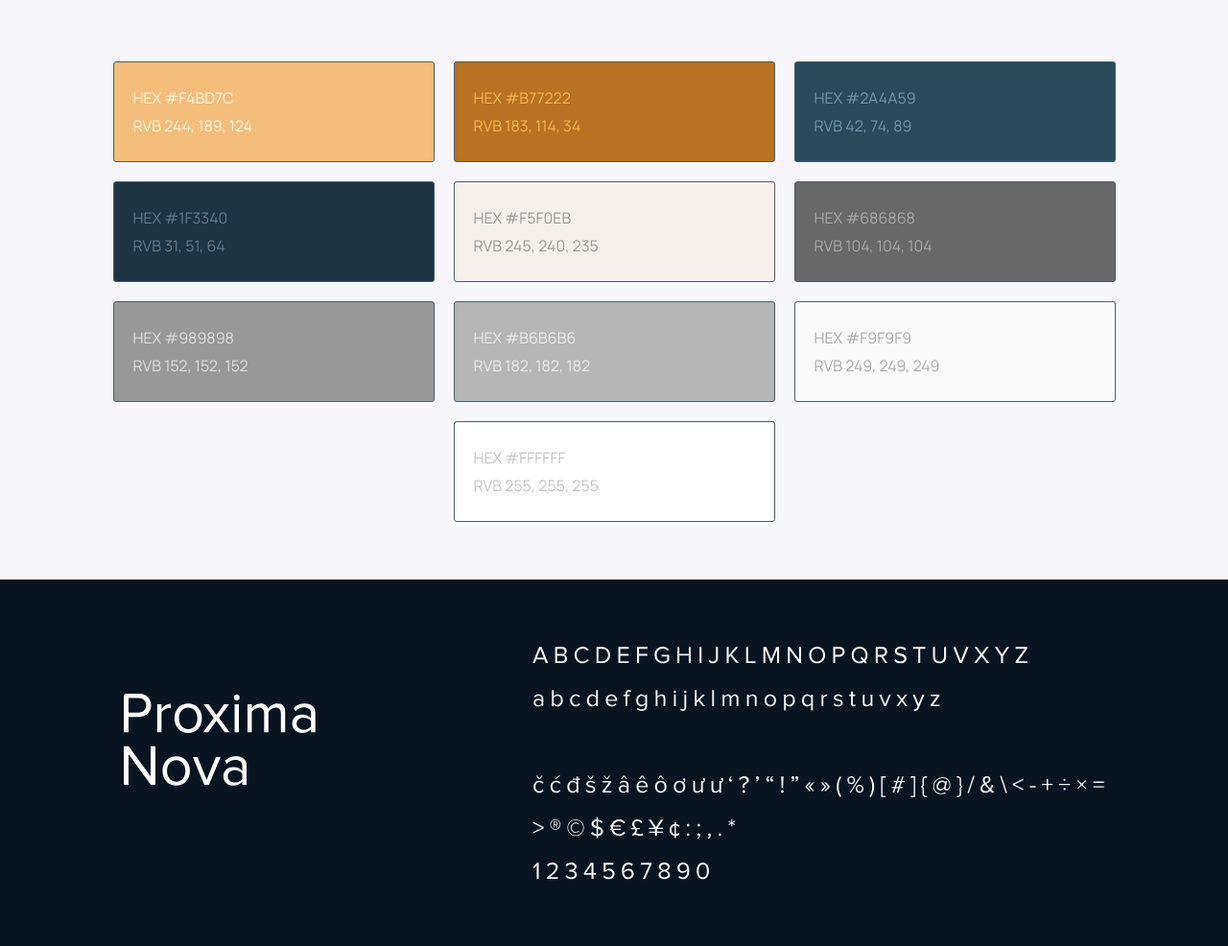
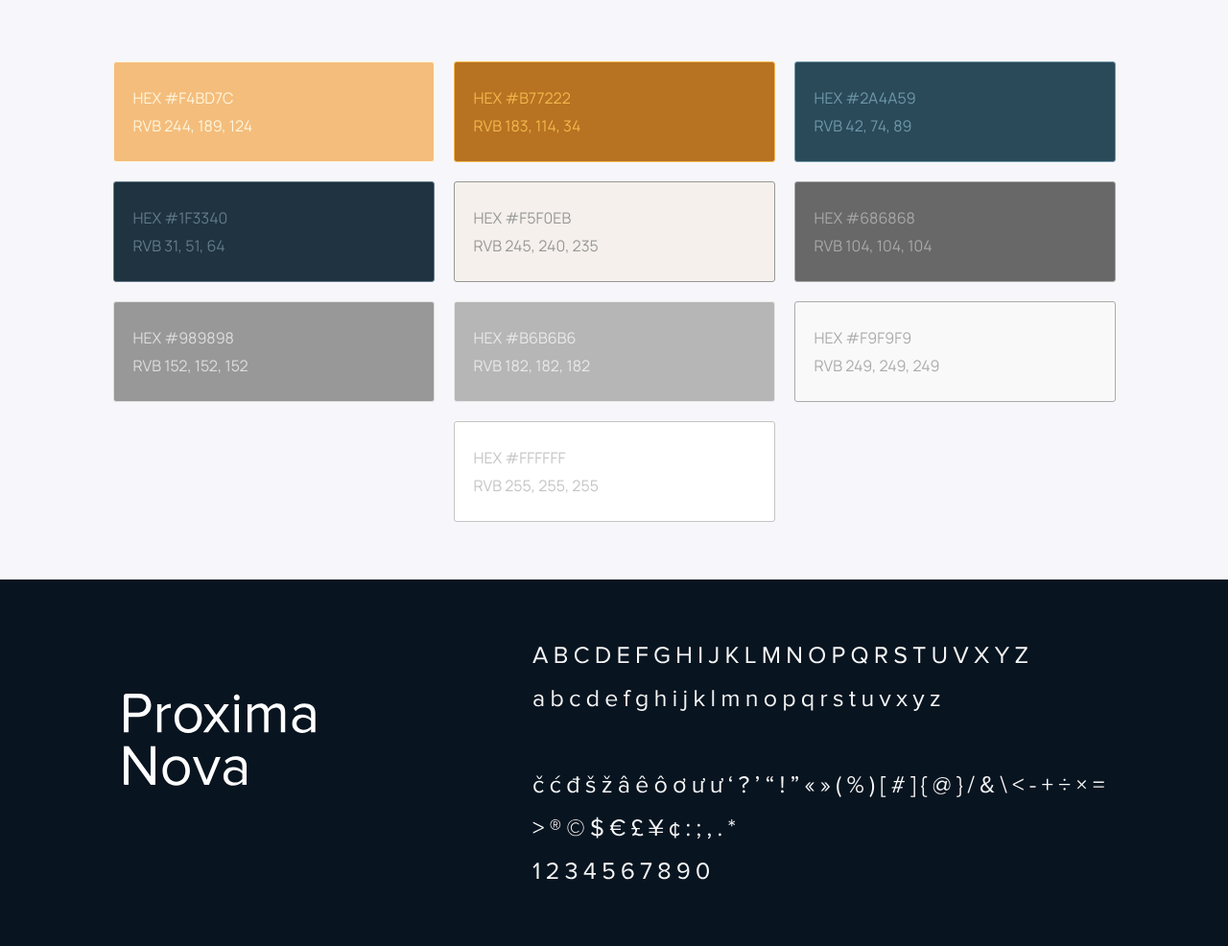
Before and after one commit to lucasjoliveau/portfolio, a PHP site: page /case-studies/recettes-en-pot.html in a window 1280 px wide. Shown: the part 3548-4534 px from the top of the page at 96% size. Run offline with PHP 8.4, Linux system fonts and the light colour scheme; style sheets or scripts are compiled from the project's sources; some libraries are stand-ins or nearby versions.

Commit message:
Remove large images spacing and border radius issue

```diff
--- a/src/case-studies/restaurant-palais-royal.html
+++ b/src/case-studies/restaurant-palais-royal.html
@@ -197,7 +197,7 @@
             </div>
 
             <div class="case-img-8">
-                <img data-aos="fade" src="../images/case-studies/restaurant-palais-royal/case-study-restaurant-palais-royal-wordpress.gif"
+                <img class="case-large-img" data-aos="fade" src="../images/case-studies/restaurant-palais-royal/case-study-restaurant-palais-royal-wordpress.gif"
                      alt="Aperçu de l'interface administrateur WordPress du site web">
             </div>
         </div>
--- a/src/index.html
+++ b/src/index.html
@@ -253,9 +253,7 @@
                                                                      rel="noopener noreferrer"
                                                                      target="_blank">Consulter
                 mon C.V</a></div>
-            <div data-aos="fade-up" data-aos-delay="100" class="button button-secondary"><a href="#"
-                                                                                            rel="noopener noreferrer"
-                                                                                            target="_blank">Entrer en
+            <div data-aos="fade-up" data-aos-delay="100" class="button button-secondary"><a href="#contact">Entrer en
                 contact
                 <svg class="icon-arrow-right" width="23" height="20" viewBox="0 0 23 20" fill="none"
                      xmlns="http://www.w3.org/2000/svg">
--- a/src/scss/components/_case-color.scss
+++ b/src/scss/components/_case-color.scss
@@ -286,7 +286,7 @@
   // Recettes en pot
   .color-palette-recettes-en-pot-1 {
     background: #f4bd7c;
-    border-color: #fff6dd;
+    border-color: #fff6dd !important;
 
     p {
       color: #fff6dd;
@@ -294,7 +294,7 @@
   }
   .color-palette-recettes-en-pot-2 {
     background: #b77222;
-    border-color: #f2b84c;
+    border-color: #f2b84c !important;
 
     p {
       color: #f2b84c;
@@ -302,7 +302,7 @@
   }
   .color-palette-recettes-en-pot-3 {
     background: #2a4a59;
-    border-color: #6f97a9;
+    border-color: #6f97a9 !important;
 
     p {
       color: #6f97a9;
@@ -310,7 +310,7 @@
   }
   .color-palette-recettes-en-pot-4 {
     background: #1f3340;
-    border-color: #637b8a;
+    border-color: #637b8a !important;
 
     p {
       color: #637b8a;
@@ -318,7 +318,7 @@
   }
   .color-palette-recettes-en-pot-5 {
     background: #f5f0eb;
-    border-color: #989898;
+    border-color: #989898 !important;
 
     p {
       color: #989898;
@@ -326,7 +326,7 @@
   }
   .color-palette-recettes-en-pot-6 {
     background: #686868;
-    border-color: #a8a8a8;
+    border-color: #a8a8a8 !important;
 
     p {
       color: #a8a8a8;
@@ -334,7 +334,7 @@
   }
   .color-palette-recettes-en-pot-7 {
     background: #989898;
-    border-color: #dddddd;
+    border-color: #dddddd !important;
 
     p {
       color: #dddddd;
@@ -342,7 +342,7 @@
   }
   .color-palette-recettes-en-pot-8 {
     background: #b6b6b6;
-    border-color: #e9e9e9;
+    border-color: #e9e9e9 !important;
 
     p {
       color: #e9e9e9;
@@ -350,7 +350,7 @@
   }
   .color-palette-recettes-en-pot-9 {
     background: #f9f9f9;
-    border-color: #ababab;
+    border-color: #ababab !important;
 
     p {
       color: #ababab;
@@ -358,7 +358,7 @@
   }
   .color-palette-recettes-en-pot-10 {
     background: #ffffff;
-    border-color: #c4c4c4;
+    border-color: #c4c4c4 !important;
 
     p {
       color: #c4c4c4;
--- /dev/null
+++ b/src/scss/components/_case-global.scss
@@ -0,0 +1,4 @@
+.case-large-img {
+  margin-bottom: -6px;
+  border-radius: 0;
+}
--- a/src/scss/main.scss
+++ b/src/scss/main.scss
@@ -40,6 +40,7 @@
 @import "components/case-illustrations";
 @import "components/case-fonts";
 @import "components/case-footer";
+@import "components/case-global";
 
 // Utilities
 @import "utilities/spacing";
--- a/src/scss/settings/_colors.scss
+++ b/src/scss/settings/_colors.scss
@@ -15,7 +15,7 @@ $color-link-active: lighten($color-link, 5%);
 $color-link-focus: $color-link;
 
 // Color palette
-$color-accent: #A87450;
+$color-accent: #a87450;
 $color-1: #081420;
 $color-2: #4A5B6D;
 $color-3: #A9AFC7;
--- a/src/scss/settings/_global.scss
+++ b/src/scss/settings/_global.scss
@@ -19,3 +19,7 @@ img {
 .text-emphase {
   font-weight: $fw-semibold;
 }
+
+::selection {
+  background: rgba(168, 116, 80, 0.5);
+}
```
Also changed, not shown: src/case-studies/mdbank.html (+8 -8 lines).
